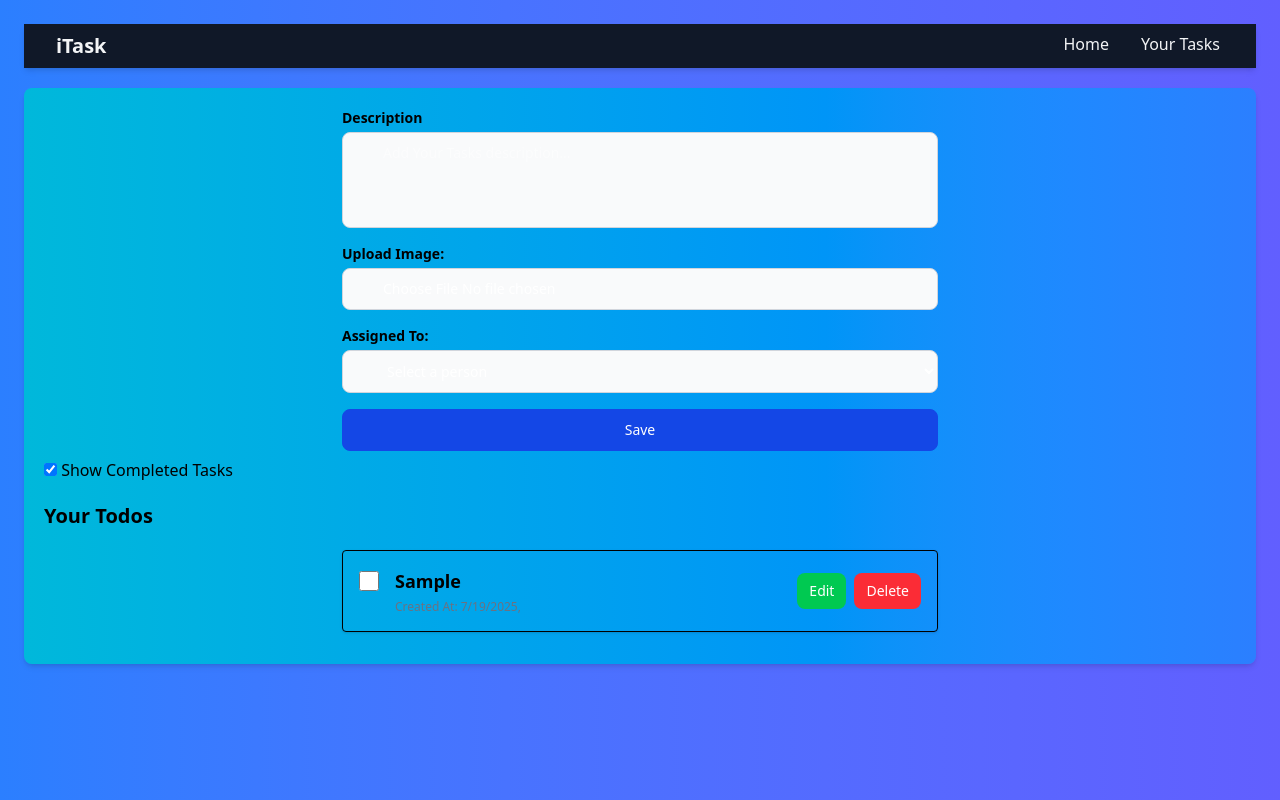
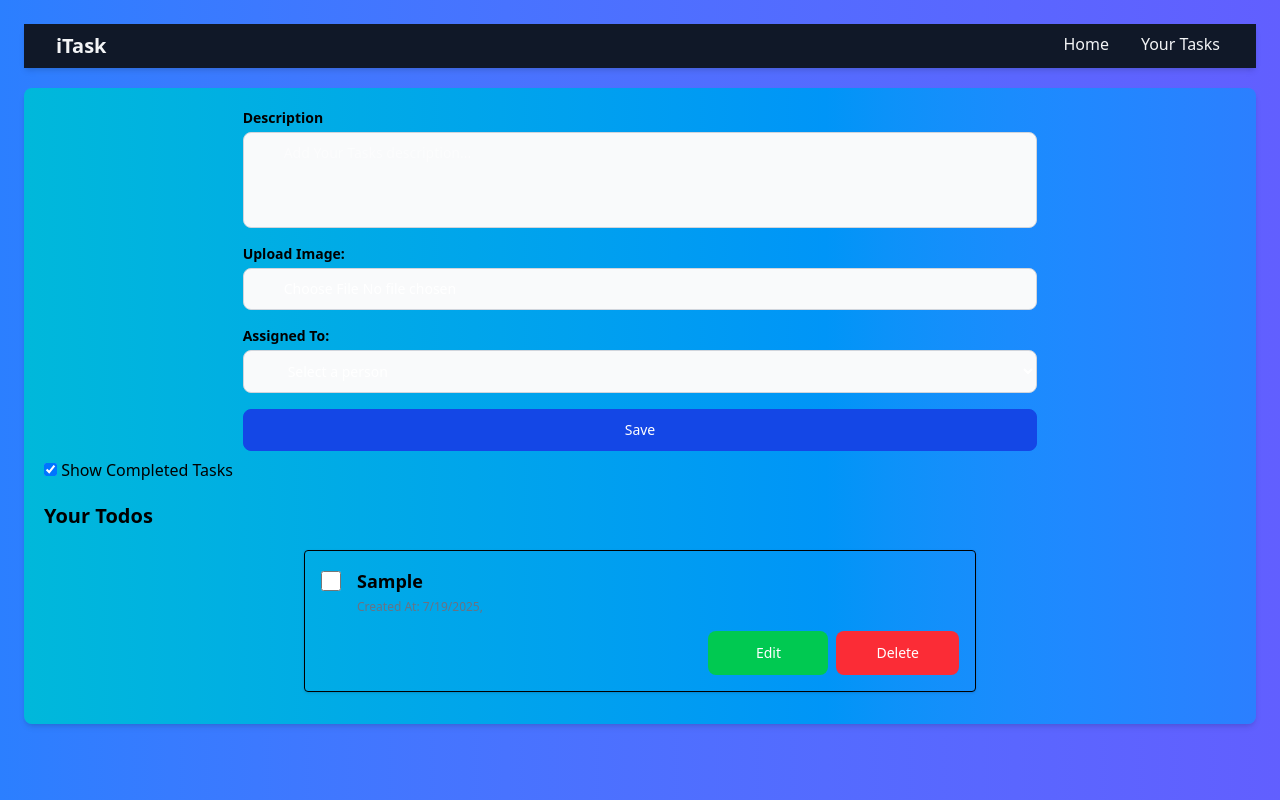
Before and after one commit to mdsajib360/react-task-editor-app, a React (Vite) app: page / in a window 1280 px wide. Both pictures are taken after typing "Sample" into the empty fields and a click on the button "Save". Built offline with nearby package versions, Linux system fonts and the light colour scheme.

Commit message:
commit 1

```diff
--- a/src/Components/Todo.jsx
+++ b/src/Components/Todo.jsx
@@ -146,7 +146,7 @@ const handleInputChange = (e) => {
 <div className="bg-gradient-to-r from-cyan-500 to-blue-500 text-black  container mx-auto p-5 rounded-lg shadow-md lg:w-12/12">
 
           <div className="flex justify-center w-full ">
-  <form className="flex flex-col items-center gap-4 mx-auto w-full md:w-1/2" onSubmit={handleSave}>
+  <form className="flex flex-col items-center gap-4 mx-auto w-full md:w-8/12" onSubmit={handleSave}>
     {/* Task Input */}
     <div className="relative w-full ">
       <div className="absolute inset-y-0 start-0 flex items-center ps-3 pointer-events-none">
@@ -213,18 +213,20 @@ const handleInputChange = (e) => {
     return (!todo.isCompleted || showCompleted) && (
    <div
   key={todo.id || index}
-  className="todo my-3 flex flex-col md:flex-row flex-wrap items-start md:items-center justify-between w-full md:w-6/12 mx-auto gap-4 p-4 border rounded shadow-sm dark:border-gray-700"
+  className="todo my-3 flex flex-col items-start md:items-center justify-between w-full max-w-2xl mx-auto gap-4 p-4 border rounded shadow-sm dark:border-gray-700"
 >
-  <div className="flex items-start gap-4 w-full md:w-auto flex-1 break-words">
+  <div className="flex flex-col sm:flex-row w-full gap-4">
+    {/* Content section */}
+    <div className="flex items-start gap-4 flex-1 min-w-0">
       <input
         checked={todo.isCompleted}
         onChange={(e) => handleChecked(e, index)}
         type="checkbox"
-      className="w-5 h-5 mt-1"
+        className="w-5 h-5 mt-1 flex-shrink-0"
       />
-    <div>
+      <div className="min-w-0">
         <label
-        className={`text-lg font-semibold block ${
+          className={`text-lg font-semibold block break-words ${
             todo.isCompleted ? 'line-through opacity-50' : ''
           }`}
         >
@@ -232,13 +234,13 @@ const handleInputChange = (e) => {
         </label>
 
         {todo.description && (
-        <p className="text-sm text-gray-600 dark:text-gray-400 mt-1">
+          <p className="text-sm text-gray-600 dark:text-gray-400 mt-1 break-words">
             {todo.description}
           </p>
         )}
 
         {todo.assignedTo && (
-        <h5 className="text-sm text-white font-bold mt-1 block">
+          <h5 className="text-sm text-white font-bold mt-1 block break-words">
             Assigned to: {todo.assignedTo}
           </h5>
         )}
@@ -249,21 +251,24 @@ const handleInputChange = (e) => {
       </div>
     </div>
 
-        <div>
+    {/* Image section */}
     {todo.image && (
+      <div className="flex-shrink-0 sm:self-center">
         <img
           src={todo.image}
           alt="todo"
           className="w-20 h-20 object-cover rounded-md border dark:border-gray-600"
         />
+      </div>
     )}
   </div>
 
-  <div className="buttons flex gap-2 mt-2 md:mt-0">
+  {/* Buttons section - now with wider buttons */}
+<div className="flex gap-2 w-full justify-end">
   <button
     onClick={() => handleEdit(index)}
     type="button"
-      className="text-white bg-green-500 hover:bg-green-600 focus:ring-4 focus:outline-none focus:ring-green-300 font-medium rounded-lg text-sm px-3 py-2 dark:focus:ring-green-800"
+    className="text-white bg-green-500 hover:bg-green-600 focus:ring-4 focus:outline-none focus:ring-green-300 font-medium rounded-lg text-sm px-8 py-3 transition-all duration-200 w-full min-w-[120px] sm:w-auto sm:px-10 dark:focus:ring-green-800"
   >
     Edit
   </button>
@@ -271,7 +276,7 @@ const handleInputChange = (e) => {
   <button
     onClick={(e) => handleDelete(e, todo.id)}
     type="button"
-      className="text-white bg-red-500 hover:bg-red-600 focus:ring-4 focus:outline-none focus:ring-red-300 font-medium rounded-lg text-sm px-3 py-2 dark:focus:ring-red-800"
+    className="text-white bg-red-500 hover:bg-red-600 focus:ring-4 focus:outline-none focus:ring-red-300 font-medium rounded-lg text-sm px-8 py-3 transition-all duration-200 w-full min-w-[120px] sm:w-auto sm:px-10 dark:focus:ring-red-800"
   >
     Delete
   </button>
```
Lines whose indentation alone changed are shown as unchanged.
